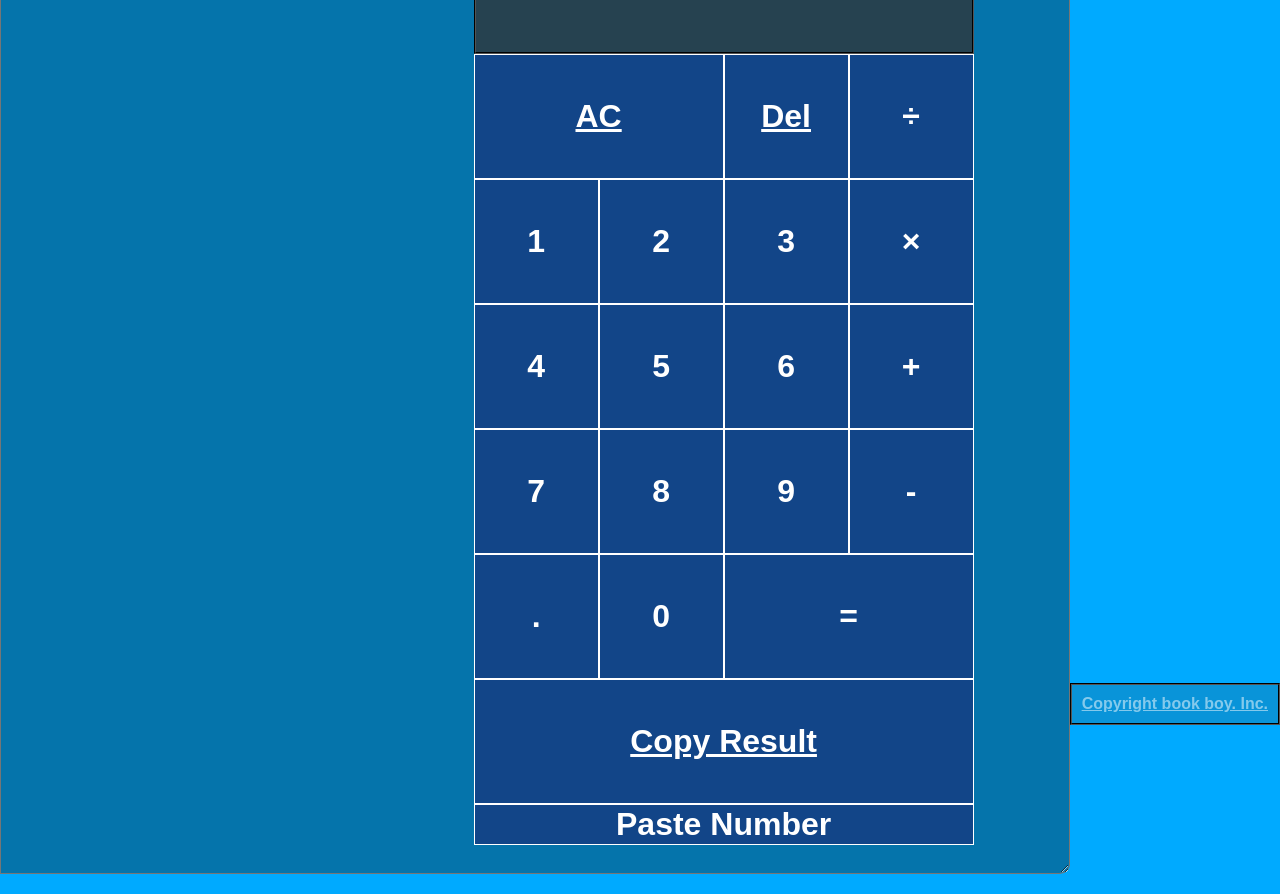
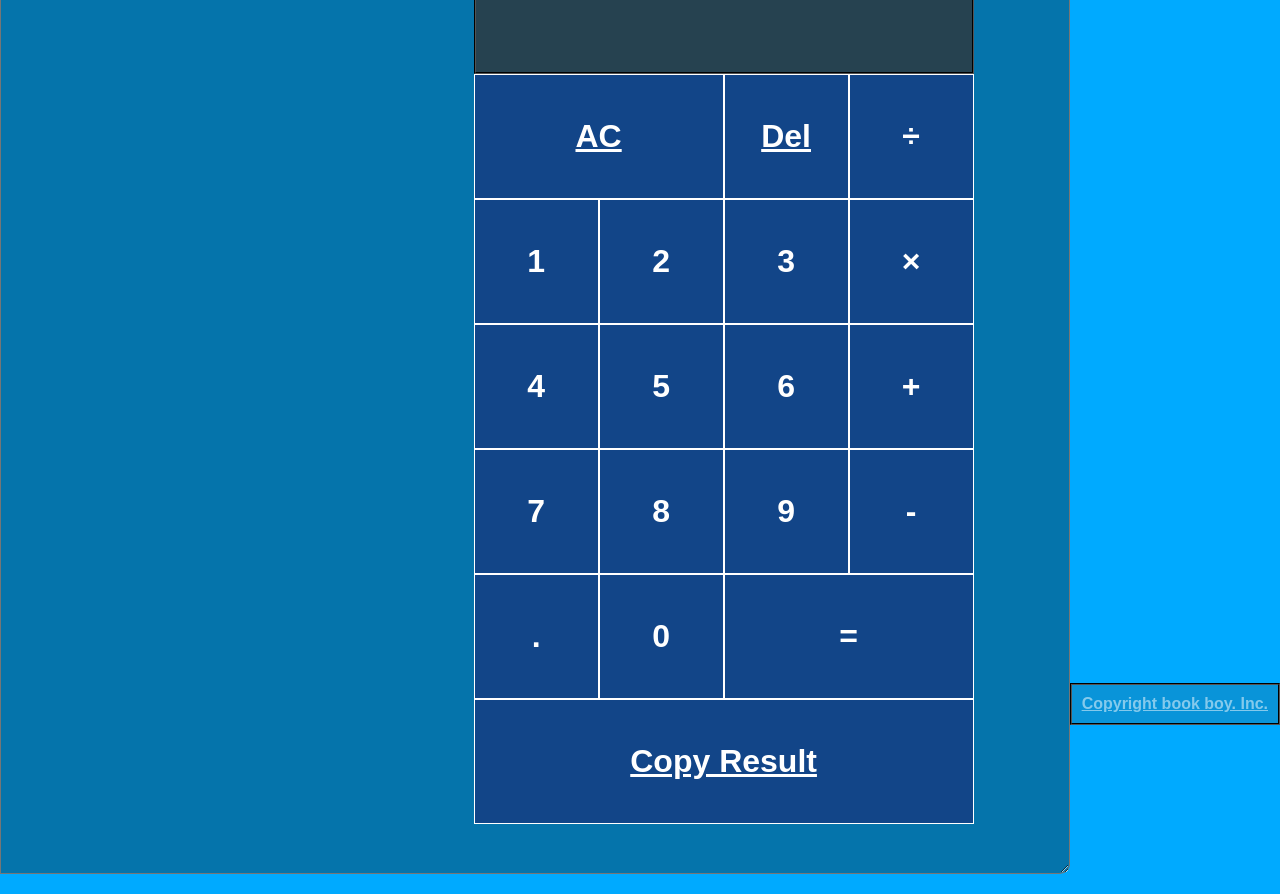
Before and after one commit to Bollehumus32/JSCalc, a plain HTML site: page index.html in a window 1280 px wide. Shown: the part 75-969 px from the top of the page. Drawn offline with Linux system fonts and the light colour scheme.

Commit message:
LMAO FORGOT TO ADD COMMENT RIP

```diff
--- a/index.html
+++ b/index.html
@@ -41,7 +41,6 @@
         <button data-number>0</button>
         <button data-equals class="span-two-equal">=</button>
         <button class="span-four" data-copy >Copy Result</button1>
-        <button data-paste class="pastebtn">Paste Number</button>
-    </div>
+        <!-- <button data-paste class="pastebtn">Paste Number</button> -->
 </body>
 </html>
```
